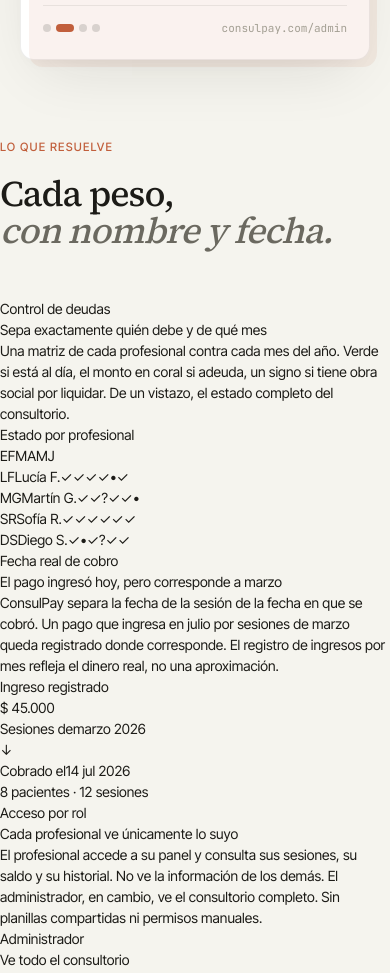
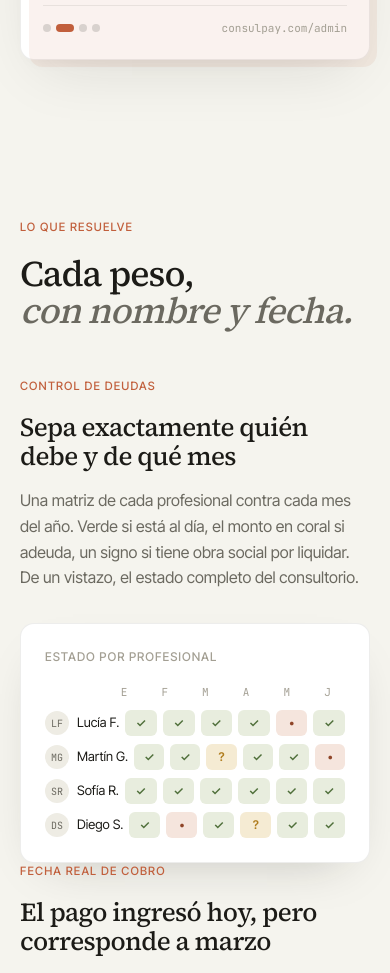
Before and after one commit to ObregonJeronimo/ConsulPay, a React (Vite) app: page /inicio in a window 390 px wide. Shown: the part 1020-1993 px from the top of the page. Built offline with nearby package versions, Linux system fonts and the light colour scheme; no server answers.

Commit message:
style(landing): estilos de la seccion Features + reveal on scroll
- .lp-feat / .lp-frag: bloques alternados y fragmentos de UI aislados
- matriz, fechaPago, roles, solicitudes
- .lp-reveal con soporte prefers-reduced-motion
- responsive a 1 columna en <900px

```diff
--- a/src/pages/Landing.css
+++ b/src/pages/Landing.css
@@ -1040,3 +1040,274 @@
   from { opacity: 0; transform: translateY(6px); }
   to   { opacity: 1; transform: translateY(0); }
 }
+
+/* ============================================================
+   Reveal on scroll
+   ============================================================ */
+.lp-reveal {
+  opacity: 0;
+  transform: translateY(22px);
+  transition: opacity 0.55s var(--cp-ease), transform 0.55s var(--cp-ease);
+}
+.lp-reveal--in {
+  opacity: 1;
+  transform: none;
+}
+@media (prefers-reduced-motion: reduce) {
+  .lp-reveal { opacity: 1; transform: none; transition: none; }
+}
+
+/* ============================================================
+   Features — bloques alternados
+   ============================================================ */
+.lp-feat-wrap {
+  padding: 120px 32px;
+}
+.lp-feat {
+  display: grid;
+  grid-template-columns: 1fr 1fr;
+  gap: 72px;
+  align-items: center;
+  margin-top: 96px;
+}
+.lp-feat:first-of-type { margin-top: 0; }
+.lp-feat--rev .lp-feat__text { order: 2; }
+.lp-feat--rev .lp-feat__visual { order: 1; }
+
+.lp-feat__eyebrow {
+  font-size: 11.5px;
+  color: var(--cp-accent);
+  text-transform: uppercase;
+  letter-spacing: 0.1em;
+  font-weight: 500;
+  margin-bottom: 18px;
+}
+.lp-feat__title {
+  font-family: var(--cp-font-serif);
+  font-size: clamp(26px, 2.6vw, 34px);
+  font-weight: 500;
+  letter-spacing: -0.024em;
+  line-height: 1.1;
+  margin-bottom: 18px;
+}
+.lp-feat__desc {
+  font-size: 16px;
+  line-height: 1.6;
+  color: var(--cp-text-muted);
+  max-width: 460px;
+}
+
+/* ---------- Fragmentos aislados ---------- */
+.lp-frag {
+  background: var(--cp-surface);
+  border: 1px solid var(--cp-border);
+  border-radius: var(--cp-radius-lg);
+  padding: 24px;
+  box-shadow: 0 20px 50px -28px rgba(28, 27, 23, 0.28);
+}
+.lp-frag__head {
+  font-size: 12px;
+  text-transform: uppercase;
+  letter-spacing: 0.08em;
+  color: var(--cp-text-faint);
+  font-weight: 500;
+  margin-bottom: 18px;
+}
+
+/* Matriz */
+.lp-matriz { display: flex; flex-direction: column; gap: 8px; }
+.lp-matriz__row {
+  display: grid;
+  grid-template-columns: 1.6fr repeat(6, 1fr);
+  align-items: center;
+  gap: 6px;
+}
+.lp-matriz__row--head { margin-bottom: 2px; }
+.lp-matriz__mh {
+  font-family: var(--cp-font-mono);
+  font-size: 11px;
+  color: var(--cp-text-faint);
+  text-align: center;
+}
+.lp-matriz__name {
+  display: flex;
+  align-items: center;
+  gap: 8px;
+  font-size: 13px;
+  color: var(--cp-text);
+  white-space: nowrap;
+}
+.lp-matriz__av {
+  display: inline-flex;
+  align-items: center;
+  justify-content: center;
+  width: 24px;
+  height: 24px;
+  border-radius: var(--cp-radius-pill);
+  background: var(--cp-surface-sunken);
+  font-family: var(--cp-font-mono);
+  font-size: 10px;
+  color: var(--cp-text-muted);
+  flex-shrink: 0;
+}
+.lp-matriz__cell {
+  display: flex;
+  align-items: center;
+  justify-content: center;
+  height: 26px;
+  border-radius: var(--cp-radius-sm);
+  font-size: 12px;
+  font-weight: 600;
+}
+.lp-matriz__cell--ok { background: var(--cp-success-bg); color: var(--cp-success); }
+.lp-matriz__cell--debe { background: var(--cp-accent-bg); color: var(--cp-accent-dark); }
+.lp-matriz__cell--os { background: var(--cp-warning-bg); color: var(--cp-warning); }
+
+/* fechaPago */
+.lp-frag--fecha { text-align: left; }
+.lp-fecha__amount {
+  font-family: var(--cp-font-mono);
+  font-size: 34px;
+  font-weight: 600;
+  letter-spacing: -0.02em;
+  color: var(--cp-text);
+  margin-bottom: 20px;
+}
+.lp-fecha__rows { display: flex; flex-direction: column; gap: 8px; }
+.lp-fecha__row {
+  display: flex;
+  justify-content: space-between;
+  align-items: center;
+  padding: 12px 16px;
+  border-radius: var(--cp-radius-md);
+  background: var(--cp-surface-sunken);
+}
+.lp-fecha__row--pay { background: var(--cp-accent-bg); }
+.lp-fecha__k { font-size: 13px; color: var(--cp-text-muted); }
+.lp-fecha__v {
+  font-family: var(--cp-font-mono);
+  font-size: 13px;
+  color: var(--cp-text);
+  font-weight: 500;
+}
+.lp-fecha__v--accent { color: var(--cp-accent-dark); }
+.lp-fecha__arrow {
+  text-align: center;
+  color: var(--cp-text-faint);
+  font-size: 16px;
+  line-height: 1;
+}
+.lp-fecha__tag {
+  margin-top: 18px;
+  font-family: var(--cp-font-mono);
+  font-size: 12px;
+  color: var(--cp-text-faint);
+}
+
+/* Roles */
+.lp-frag--roles { display: flex; flex-direction: column; gap: 14px; background: transparent; border: none; box-shadow: none; padding: 0; }
+.lp-roles__card {
+  background: var(--cp-surface);
+  border: 1px solid var(--cp-border);
+  border-radius: var(--cp-radius-lg);
+  padding: 22px 24px;
+  box-shadow: 0 16px 40px -30px rgba(28, 27, 23, 0.3);
+}
+.lp-roles__card--prof { margin-left: 40px; background: var(--cp-surface-sunken); }
+.lp-roles__badge {
+  display: inline-block;
+  font-size: 11px;
+  text-transform: uppercase;
+  letter-spacing: 0.08em;
+  font-weight: 600;
+  color: var(--cp-accent-dark);
+  background: var(--cp-accent-bg);
+  padding: 4px 10px;
+  border-radius: var(--cp-radius-pill);
+  margin-bottom: 16px;
+}
+.lp-roles__badge--prof { color: var(--cp-text-muted); background: var(--cp-surface-hover); }
+.lp-roles__rowset { display: flex; flex-direction: column; gap: 9px; }
+.lp-roles__row {
+  height: 9px;
+  border-radius: var(--cp-radius-pill);
+  background: var(--cp-surface-hover);
+  display: block;
+}
+.lp-roles__card--prof .lp-roles__row { background: var(--cp-border-strong); }
+.lp-roles__foot {
+  margin-top: 16px;
+  font-size: 12.5px;
+  color: var(--cp-text-faint);
+}
+
+/* Solicitudes */
+.lp-sol__head {
+  display: flex;
+  justify-content: space-between;
+  align-items: center;
+  margin-bottom: 16px;
+}
+.lp-sol__title { font-size: 14px; font-weight: 600; color: var(--cp-text); }
+.lp-sol__badge {
+  font-family: var(--cp-font-mono);
+  font-size: 11px;
+  color: var(--cp-accent-dark);
+  background: var(--cp-accent-bg);
+  padding: 3px 9px;
+  border-radius: var(--cp-radius-pill);
+}
+.lp-sol__list { display: flex; flex-direction: column; gap: 8px; }
+.lp-sol__item {
+  display: flex;
+  align-items: center;
+  gap: 12px;
+  padding: 12px 14px;
+  border-radius: var(--cp-radius-md);
+  background: var(--cp-surface-sunken);
+}
+.lp-sol__check {
+  display: inline-flex;
+  align-items: center;
+  justify-content: center;
+  width: 20px;
+  height: 20px;
+  border-radius: var(--cp-radius-pill);
+  background: var(--cp-success-bg);
+  color: var(--cp-success);
+  flex-shrink: 0;
+}
+.lp-sol__name { flex: 1; font-size: 13px; color: var(--cp-text); }
+.lp-sol__monto {
+  font-family: var(--cp-font-mono);
+  font-size: 13px;
+  color: var(--cp-text);
+  font-weight: 500;
+}
+.lp-sol__approve {
+  margin-top: 16px;
+  text-align: center;
+  padding: 12px;
+  border-radius: var(--cp-radius-md);
+  background: var(--cp-text);
+  color: var(--cp-bg);
+  font-size: 13.5px;
+  font-weight: 500;
+}
+
+/* ============================================================
+   Responsive — Features
+   ============================================================ */
+@media (max-width: 900px) {
+  .lp-feat {
+    grid-template-columns: 1fr;
+    gap: 32px;
+    margin-top: 72px;
+  }
+  .lp-feat--rev .lp-feat__text { order: 1; }
+  .lp-feat--rev .lp-feat__visual { order: 2; }
+  .lp-roles__card--prof { margin-left: 24px; }
+}
+@media (max-width: 720px) {
+  .lp-feat-wrap { padding: 80px 20px; }
+}
```
